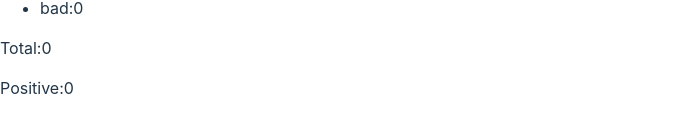
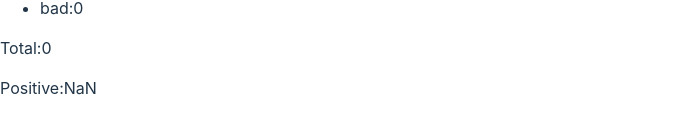
Before and after one commit to novikovanat/goit-react-hw-02, a React (Vite) app: page / in a window 1280 px wide. Shown: the part 495-628 px from the top of the page, without its empty margins (0-699 px from the left). Built offline with nearby package versions, Linux system fonts and the light colour scheme.

Commit message:
values rendering added

```diff
--- a/src/components/App.jsx
+++ b/src/components/App.jsx
@@ -9,6 +9,13 @@ const App = () => {
     neutral: 0,
     bad: 0,
   });
+
+  const totalFeedback = Object.values(option).reduce(
+    (total, value) => (total = value + total),
+    0
+  );
+
+  const positiveFeedback = Math.round((option.good / totalFeedback) * 100);
 
   function clickHandler(e) {
     let type = e.currentTarget.name;
@@ -32,7 +39,7 @@ const App = () => {
     <div>
       <Description></Description>
       <Options handler={clickHandler}></Options>
-      <Feedback values={option}></Feedback>
+      <Feedback values={[option, totalFeedback, positiveFeedback]}></Feedback>
     </div>
   );
 };
--- a/src/components/feedback/Feedback.jsx
+++ b/src/components/feedback/Feedback.jsx
@@ -1,7 +1,8 @@
-import { useEffect } from "react";
+export default function Feedback({ values: [option, total, positiveFb] }) {
+  console.log(option);
+  console.log("total", total);
 
-export default function Feedback({ values }) {
-  const feedbackList = Object.entries(values).map((value) => (
+  const feedbackList = Object.entries(option).map((value) => (
     <li key={value[0]}>
       <p>
         {value[0]}:<span>{value[1]}</span>
@@ -9,25 +10,19 @@ export default function Feedback({ values }) {
     </li>
   ));
 
-  function Paragraph({ content, object }) {
-    console.log("content", content);
-    console.log("obj", object);
-    const totalFeedback = Object.values(object).reduce(
-      (total, value) => ((total = value + total), 0)
-    );
+  function Paragraph({ content, value }) {
     return (
       <p>
-        {content}:<span>{totalFeedback}</span>
+        {content}:<span>{value}</span>
       </p>
     );
   }
 
-
   return (
     <div>
       <ul>{feedbackList}</ul>
-      <Paragraph content="Total" object={values}></Paragraph>
-      <Paragraph content="Positive" object={values}></Paragraph>
+      <Paragraph content="Total" value={total}></Paragraph>
+      <Paragraph content="Positive" value={positiveFb}></Paragraph>
     </div>
   );
 }
```
